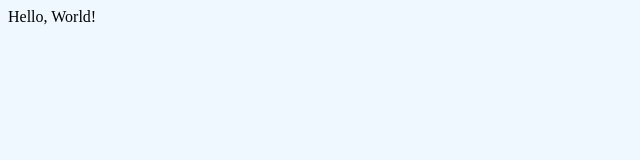
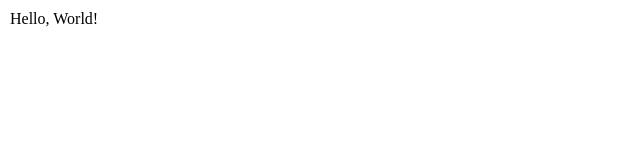
Before and after one commit to RielsRiot/Webside, a plain HTML site: page Public/index.html in a window 1280 px wide. Shown: the whole page, without its empty margins (0-640 px from the left). Drawn offline with Linux system fonts and the light colour scheme.

Commit message:
fix css sizing

```diff
--- a/Public/style.css
+++ b/Public/style.css
@@ -1,3 +1,14 @@
+* {
+    box-sizing: border-box;
+    min-width: fit-content;
+    min-height: fit-content;
+}
+
+:root, html, body {
+    margin: 0;
+    height: 100%;
+}
+
 body {
-    background-color: aliceblue;
+    padding: 10px;
 }
```
